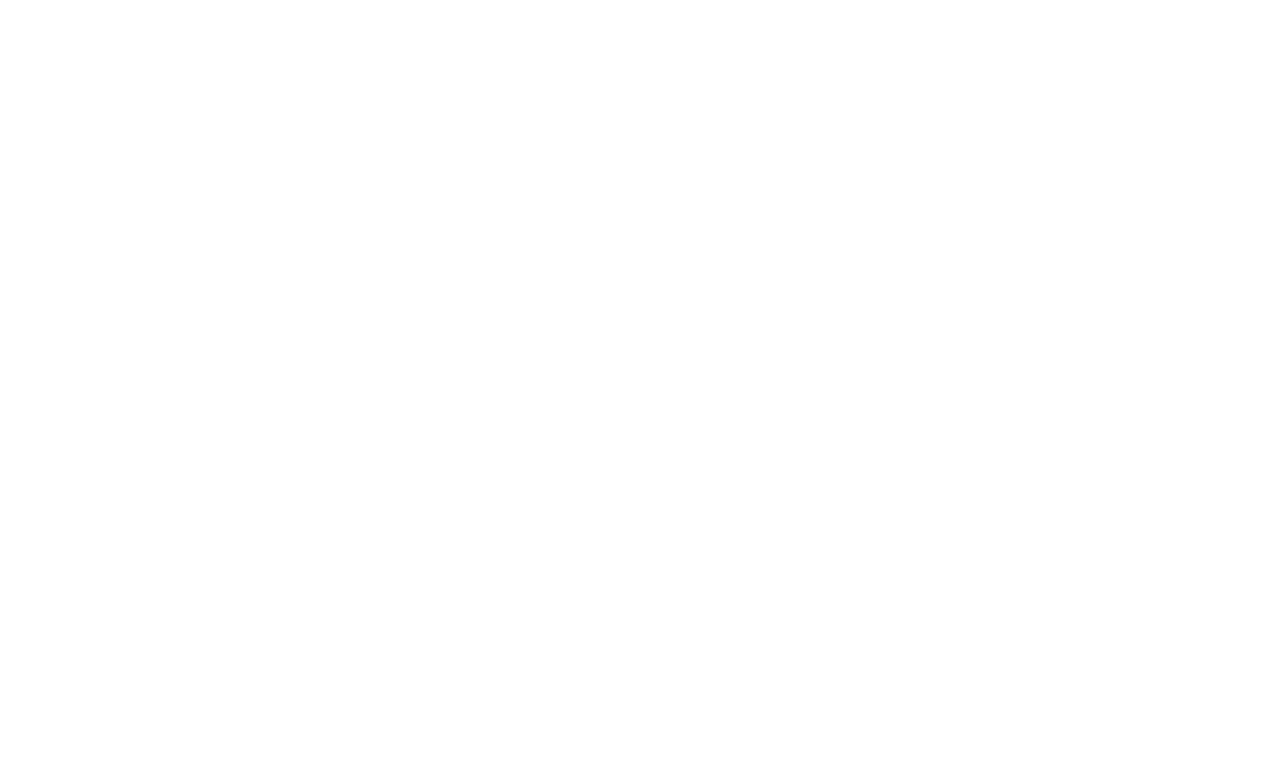
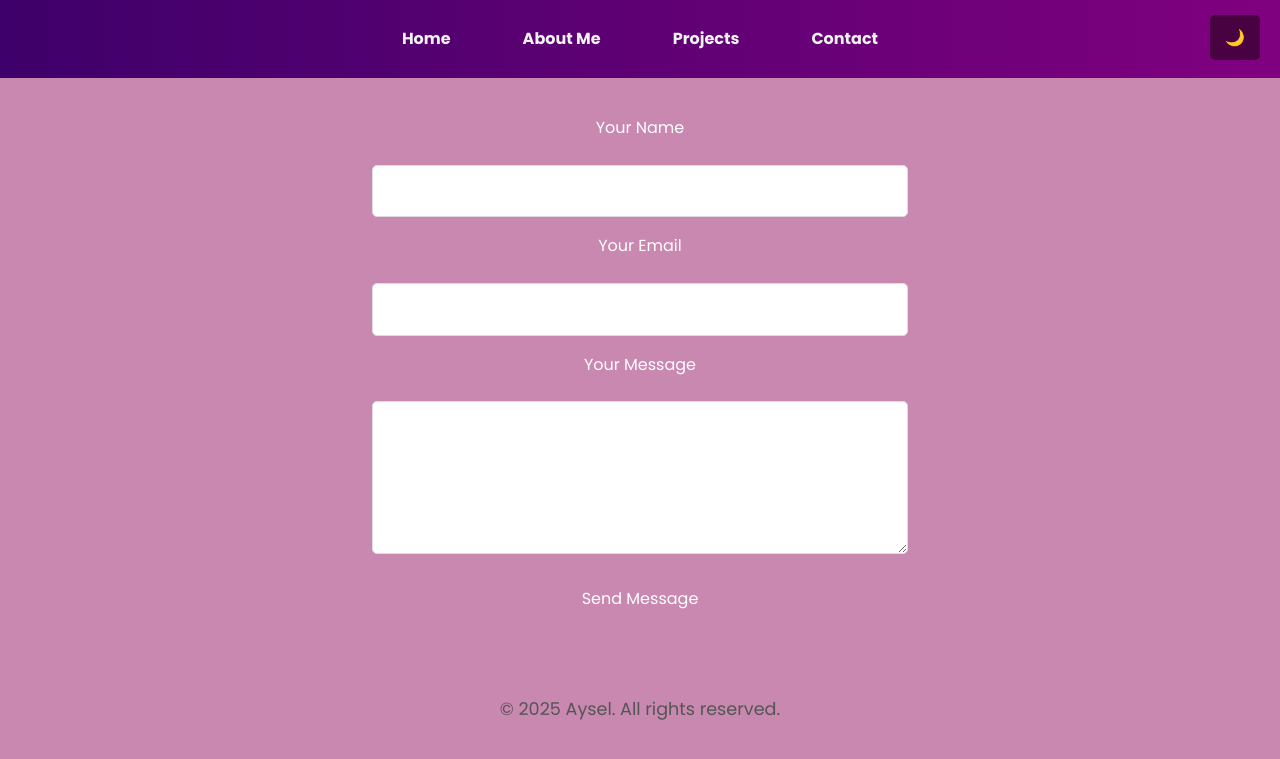
Before and after one commit to aysel-arpaci/portfolio, a plain HTML site: page contact.html in a window 1280 px wide. Drawn offline with Linux system fonts and the light colour scheme.

Commit message:
Fixed navigaton and updated contact page

```diff
--- a/about.html
+++ b/about.html
@@ -1,3 +1,5 @@
+<link href="https://fonts.googleapis.com/css2?family=Roboto:wght@400;700&family=Merriweather:wght@700&display=swap" rel="stylesheet">
+
 <!DOCTYPE html>
 <html lang="en">
 <head>
--- a/contact.html
+++ b/contact.html
@@ -0,0 +1,47 @@
+<!DOCTYPE html>
+<html lang="en">
+<head>
+    <meta charset="UTF-8">
+    <meta name="viewport" content="width=device-width, initial-scale=1.0">
+    <title>Contact - Aysel's Portfolio</title>
+    <link rel="stylesheet" href="styles/style.css">
+</head>
+<body>
+    <!-- Header -->
+    <header>
+        <nav>
+            <ul>
+                <li><a href="index.html">Home</a></li>
+                <li><a href="about.html">About Me</a></li>
+                <li><a href="projects.html">Projects</a></li>
+                <li><a href="contact.html">Contact</a></li>
+            </ul>
+        </nav>
+        <button id="dark-mode-toggle">🌙</button>
+    </header>
+
+    <!-- Contact Form Section -->
+    <section class="contact">
+        <h1>Contact Me</h1>
+        <form action="submit_form.php" method="post">
+            <label for="name">Your Name</label>
+            <input type="text" id="name" name="name" required>
+
+            <label for="email">Your Email</label>
+            <input type="email" id="email" name="email" required>
+
+            <label for="message">Your Message</label>
+            <textarea id="message" name="message" rows="5" required></textarea>
+
+            <button type="submit">Send Message</button>
+        </form>
+    </section>
+
+    <!-- Footer -->
+    <footer>
+        <p>© 2025 Aysel. All rights reserved.</p>
+    </footer>
+
+    <script src="scripts/script.js"></script>
+</body>
+</html>
--- a/scripts/script.js
+++ b/scripts/script.js
@@ -31,3 +31,10 @@ document.addEventListener("DOMContentLoaded", function () {
         }
     });
 });
+
+
+document.querySelector('form').addEventListener('submit', function(e) {
+    e.preventDefault();  // Prevent form from reloading the page
+
+    alert('Thank you for your message! I will get back to you soon.');
+});
--- a/styles/style.css
+++ b/styles/style.css
@@ -247,3 +247,116 @@ html {
 .project-card .button-link:hover {
     background-color: #381f7f;
 }
+
+/* General Font Styles */
+body {
+    font-family: 'Roboto', sans-serif;
+    font-size: 1rem; /* 16px */
+    line-height: 1.6;
+    color: var(--text-color); /* Adjust text color for light/dark mode */
+    margin: 0;
+    padding: 0;
+}
+
+/* Headings Font Style */
+h1, h2, h3, h4, h5, h6 {
+    font-family: 'Merriweather', serif;
+    font-weight: 700;
+}
+
+/* Example of specific adjustments */
+h1 {
+    font-size: 2rem;
+    margin-bottom: 1.5rem;
+}
+
+h2 {
+    font-size: 1.5rem;
+    margin-bottom: 1rem;
+}
+
+p {
+    font-size: 1.1rem;
+    color: #555; /* Slightly gray text */
+    margin-bottom: 1rem;
+}
+
+/* Header */
+header {
+    display: flex;
+    justify-content: space-between;
+    align-items: center;
+    padding: 1rem 2rem;
+    background-color: #fff;
+}
+
+nav {
+    display: flex;
+    justify-content: space-around;
+    align-items: center;
+    width: 100%;
+}
+
+nav a {
+    text-decoration: none;
+    color: var(--text-color);
+    padding: 0.5rem 1rem;
+    font-size: 1rem;
+}
+
+nav a:hover {
+    text-decoration: underline;
+}
+
+/* Footer */
+footer {
+    text-align: center;
+    padding: 1rem;
+    background-color: var(--footer-bg);
+}
+
+/* Contact Page Styles */
+.contact {
+    padding: 2rem;
+    max-width: 600px;
+    margin: 0 auto;
+    text-align: center;
+}
+
+.contact h1 {
+    font-size: 2rem;
+    margin-bottom: 1rem;
+}
+
+.contact form {
+    display: flex;
+    flex-direction: column;
+    gap: 1rem;
+    margin-top: 2rem;
+}
+
+.contact label {
+    font-size: 1rem;
+    color: var(--text-color);
+    margin-bottom: 0.5rem;
+}
+
+.contact input, .contact textarea {
+    padding: 0.8rem;
+    font-size: 1rem;
+    border: 1px solid #ddd;
+    border-radius: 5px;
+}
+
+.contact button {
+    padding: 1rem;
+    background-color: var(--primary-color);
+    color: white;
+    border: none;
+    border-radius: 5px;
+    cursor: pointer;
+}
+
+.contact button:hover {
+    background-color: var(--primary-hover);
+}
```
Also changed, not shown: index.html (+2 -0 lines), projects.html (+2 -0 lines).
